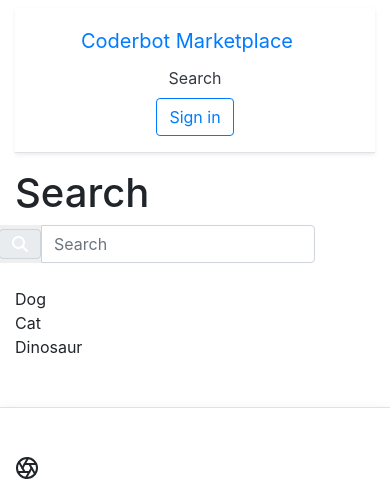
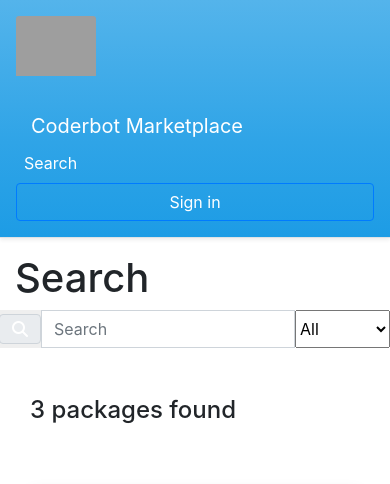
Before and after one commit to MicheleCarbonera/CoderBotMarketplace, a Django app: page /search/ in a window 390 px wide. Shown: the top 484 px of the page. Run offline with Django 3.2, Linux system fonts and the light colour scheme; data comes from the database, SQL or seed files in the repository; both versions use the stored data as it was after the commit; some libraries are stand-ins or nearby versions; grey boxes are pictures that could not be loaded.

Commit message:
search: add filter category, static img, ui like coderbot.org

```diff
--- a/locallibrary/coderbotMarketplace/models.py
+++ b/locallibrary/coderbotMarketplace/models.py
@@ -6,3 +6,9 @@ class package_db(models.Model):
     IT_Name = models.CharField(max_length=100)
     IT_Desc = models.CharField(max_length=500)
     image_cover = models.CharField(max_length=500)
+    Category = models.IntegerField()
+
+# Create your models here.
+class package_category(models.Model):
+    NameCategory = models.CharField(max_length=100)
+    IT_NameCategory = models.CharField(max_length=100)
--- a/locallibrary/coderbotMarketplace/templates/base.html
+++ b/locallibrary/coderbotMarketplace/templates/base.html
@@ -7,20 +7,26 @@
 
           <script src="https://kit.fontawesome.com/d59ae822c5.js" crossorigin="anonymous"></script>
 </head>
-<header class="container">
-    <nav class="my-2 my-md-0 mr-md-3">
-        <div class="d-flex flex-column flex-md-row align-items-center p-3 px-md-4 mb-3 bg-white border-bottom shadow-sm">
-            <h5 class="my-0 mr-md-auto font-weight-normal"><a class="navbar-brand" href="{% url 'index' %}">Coderbot Marketplace</a>
-            </h5>
+
+    <nav class="">
+        <div class="d-flex flex-column flex-md-row p-3 px-md-4 mb-3 border-bottom shadow-sm"
+        style="background-image:linear-gradient(#54b4eb, #2fa4e7 60%, #1d9ce5); width: 100%;">
+                <h1>
+                <img class="card-img-top" style="width:80px" src="staticfiles/image/universit-degli-studi-di-milano-bicocca-logo-png-transparent.png"/>
+                <h5 class="my-0 mr-md-auto font-weight-normal" style="margin-left: 15px;padding-top: 25px;" >
+                    <a class="navbar-brand" style="color: white;" href="{% url 'index' %}">Coderbot Marketplace</a>
+                </h5>
+            </h1>
+
 
             <!--
             <a class="p-2 text-dark" href="#">Contribute</a>--->
-            <a class="p-2 text-dark" href="../search/">Search</a>
+            <a class="p-2 text-white" style="color: white;" href="../search/">Search</a>
 
-            <a class="btn btn-outline-primary" href="">Sign in</a>
+            <a class="btn btn-outline-primary" style="color: white;" href="">Sign in</a>
         </div>
     </nav>
-
+<header class="container">
 
 </header>
 <body>
--- a/locallibrary/coderbotMarketplace/templates/search.html
+++ b/locallibrary/coderbotMarketplace/templates/search.html
@@ -5,6 +5,13 @@
         <h1>Search</h1>
     {% else %}
         <h1>Search: {{form}} </h1>
+    {% endif %}
+    {%if preselect_cat != 0 %}
+        {% for category in categories_list %}
+            {% if category.id == preselect_cat %}
+                <h4 class="card-title">Category: {{category.IT_NameCategory}}</h4>
+            {% endif %}
+        {% endfor %}
     {% endif %}
 
     <div class="row mb-4">
@@ -19,14 +26,48 @@
                             <i  class="fas fa-search text-white" aria-hidden="true"></i>
                         </span>
                     </button>
-                    <input class="form-control my-0 py-1" type="text" id="team_name" type="text" name="name_field" placeholder="Search" aria-label="Search">
+                        {% if form is None %}
+                            <input class="form-control my-0 py-1" type="text" id="team_name" type="text" name="name_field" placeholder="Search" aria-label="Search">
+                        {% else %}
+                            <input class="form-control my-0 py-1" type="text" id="team_name" type="text" name="name_field" placeholder="Search" value="{{form}}" aria-label="Search">
+                        {% endif %}
+                    <select id="category_field" name="category_field">
+                        <option value="0" selected>All</option>
+                        {% for category in categories_list %}
+                            {% if category.id == preselect_cat %}
+                                <option value="{{category.id}}" selected>{{ category.IT_NameCategory}}</option>
+                            {% else %}
+                                <option value="{{category.id}}">{{ category.IT_NameCategory}}</option>
+                            {% endif %}
+
+                        {% endfor %}
+                      </select>
                 </div>
             </div>
         </form>
 
 
-        {% for pack in packs %}
-            <div>{{pack.NamePackage}}</div>
-        {% endfor %}
+        <div class="container mt-5  ">
+
+            {%if  packs.count  == 0%}
+                <h4 class="card-title">No packages found</h4>
+            {%else%}
+                <h4 class="card-title">{{packs.count }} packages found</h4>
+            {% endif %}
+
+            <div class="row">
+            {% for pack in packs %}
+                <div class="col-md-4 mt-5 ">
+                    <div class="card mb-2">
+                        <div class="card-body rounded  shadow">
+                            <img class="card-img-top" src="{% static image_cover %}" alt="package Image">
+                            <h5 class="card-title"><span class="badge badge-primary">Download</span></h5>
+                            <p class="card-title"><b>Nome:</b> {{ pack.IT_Name }}</p>
+                            <p class="card-title"><b>Info:</b> {{ pack.IT_Desc }}</p>
+                        </div>
+                    </div>
+                </div>
+            {% endfor %}
+        </div>
     </div>
 {% endblock %}
--- a/locallibrary/coderbotMarketplace/views.py
+++ b/locallibrary/coderbotMarketplace/views.py
@@ -1,7 +1,7 @@
 from django.http import HttpResponse
 from django.shortcuts import render
 from django.template import RequestContext
-from coderbotMarketplace.models import package_db
+from coderbotMarketplace.models import package_db, package_category
 
 from django.shortcuts import render, get_object_or_404
 from django.http import HttpResponseRedirect
@@ -19,17 +19,26 @@ def index(request):
     return render(request, "index.html",context)
 
 def search(request):
+    category_list = package_category.objects.all()
     if request.method == 'POST':
         formIn = SearchForm(request.POST)
         if formIn.is_valid():
-            ouy = request.POST.get('name_field')
+            words_search = request.POST.get('name_field')
     else:
-        ouy = request.GET.get('name_field')
+        words_search = request.GET.get('name_field')
+        category_search = request.GET.get('category_field')
+    if (words_search is None)or(words_search==''):
+        if (category_search is None)or(category_search =='')or(category_search =='0'):
+            category_search = "0"
+            packs = package_db.objects.all()
+        else:
+            packs = package_db.objects.filter(Category=category_search)
+    else:
+        if (category_search is None)or(category_search =='')or(category_search =='0'):
+            category_search = "0"
+            packs = package_db.objects.filter(NamePackage__contains=words_search)
+        else:
+            packs = package_db.objects.filter(NamePackage__contains=words_search).filter(Category=category_search)
 
-    if ouy is None:
-        packs = package_db.objects.all()
-    else:
-        packs = package_db.objects.filter(NamePackage__contains=ouy)
-    print(ouy)
-    context_data = {'form': ouy, "packs": packs}
+    context_data = {'form': words_search,"preselect_cat": int(category_search), "packs": packs, "categories_list":category_list}
     return render(request, "search.html",context_data)
--- a/locallibrary/locallibrary/settings.py
+++ b/locallibrary/locallibrary/settings.py
@@ -118,11 +118,12 @@ USE_TZ = True
 # Static files (CSS, JavaScript, Images)
 # https://docs.djangoproject.com/en/3.0/howto/static-files/
 
-STATIC_URL = 'static/'
+STATIC_URL = 'staticfiles/'
 
 STATIC_ROOT = os.path.join(BASE_DIR, 'staticfiles')
 
 # Extra places for collectstatic to find static files.
 STATICFILES_DIRS = [
     os.path.join(BASE_DIR, 'static'),
+    os.path.join(BASE_DIR, '../static'),
 ]
```
Also changed, not shown: locallibrary/db.sqlite3, 2 other files.
